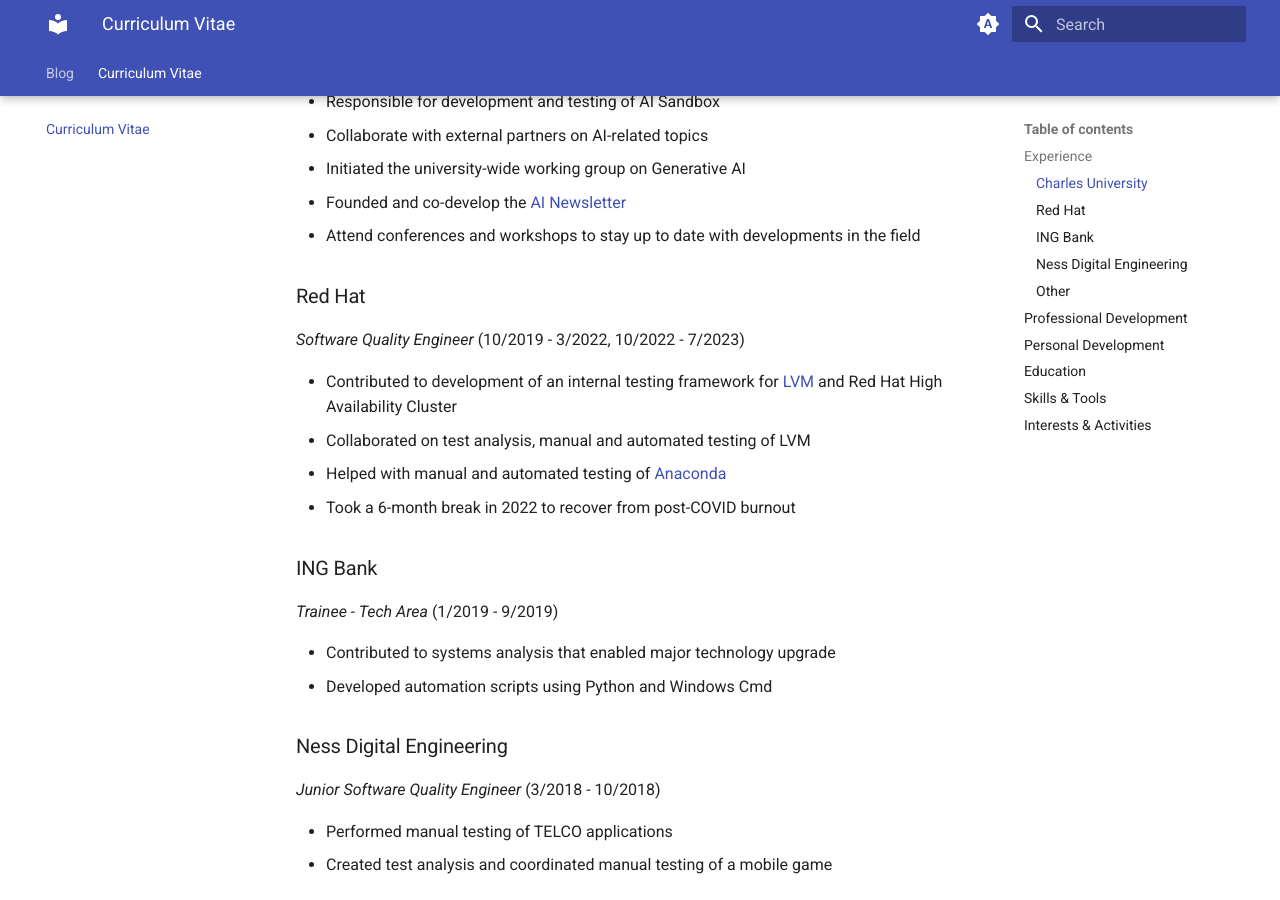
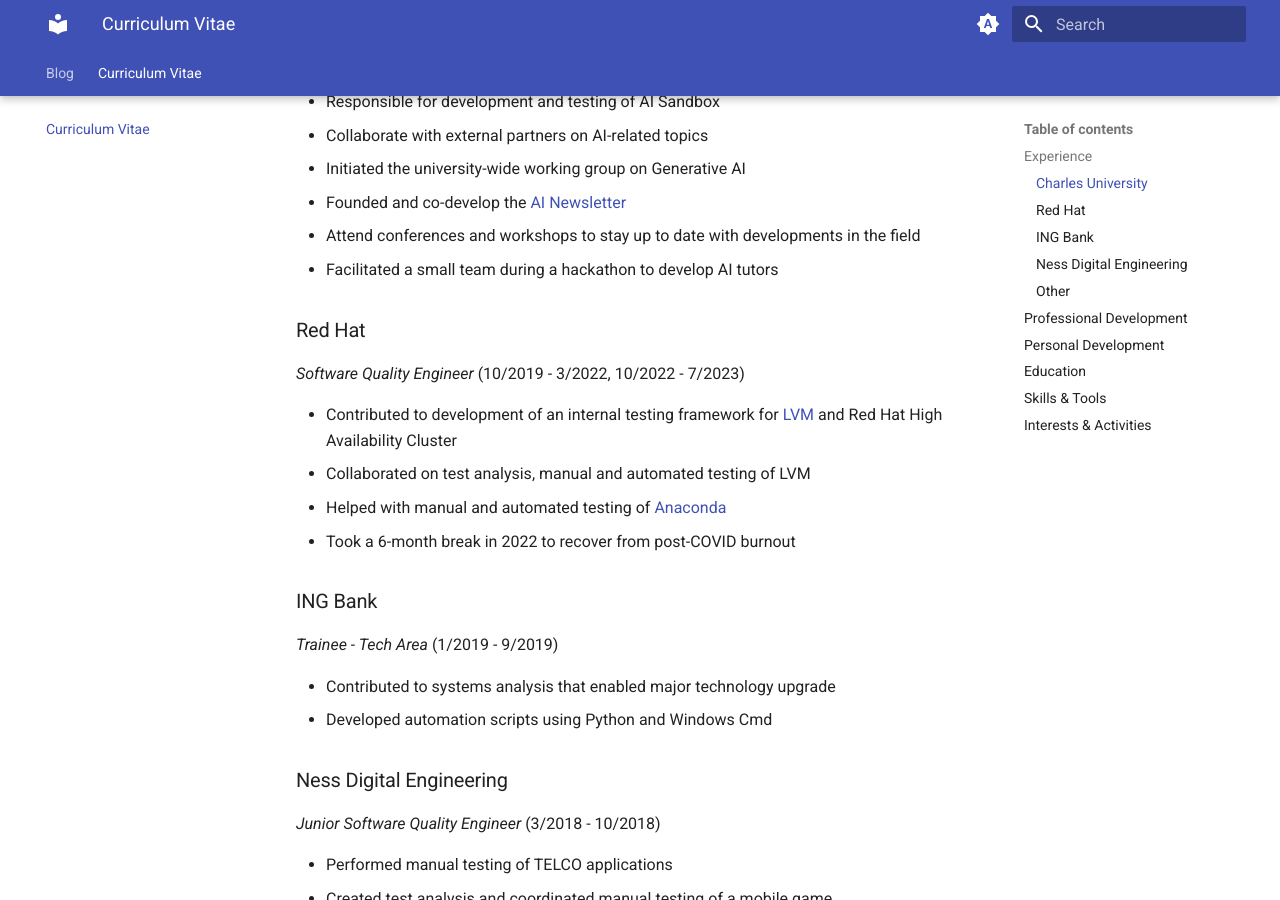
Before and after one commit to peberanek/peberanek.github.io, an MkDocs documentation site: the page built from docs/cv.md, in a window 1280 px wide and 900 px high, scrolled down 410 px. Built offline with MkDocs 1.6.1 and Material for MkDocs 9.7.7, drawn with Linux system fonts in a browser that asks for light colours.

Commit message:
cv: update

```diff
--- a/docs/cv.md
+++ b/docs/cv.md
@@ -15,6 +15,7 @@
 * Initiated the university-wide working group on Generative AI
 * Founded and co-develop the [AI Newsletter](https://ai.cuni.cz/AI-64.html){:target="_blank"}
 * Attend conferences and workshops to stay up to date with developments in the field
+* Facilitated a small team during a hackathon to develop AI tutors
 
 ### Red Hat
 
```
